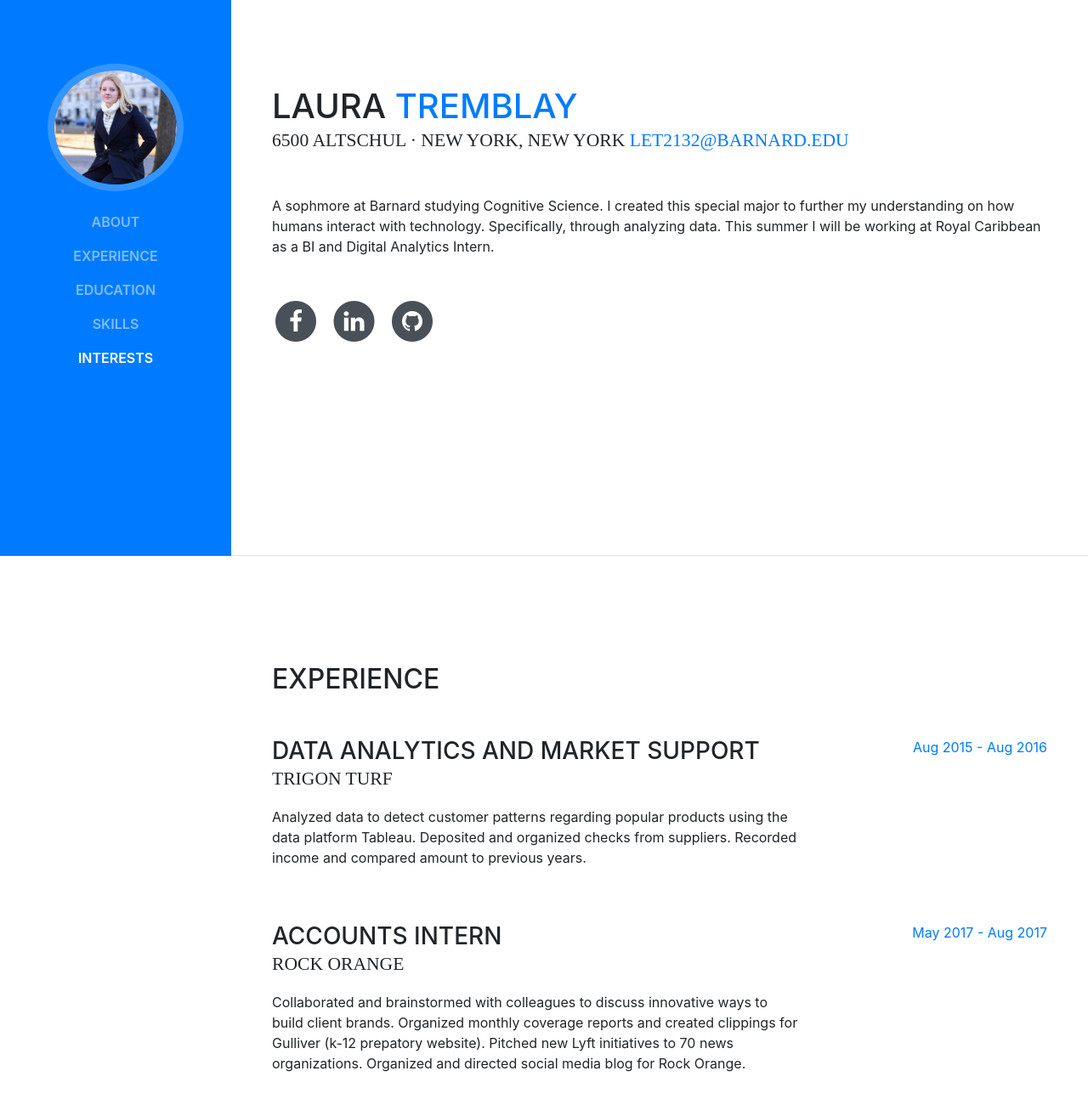
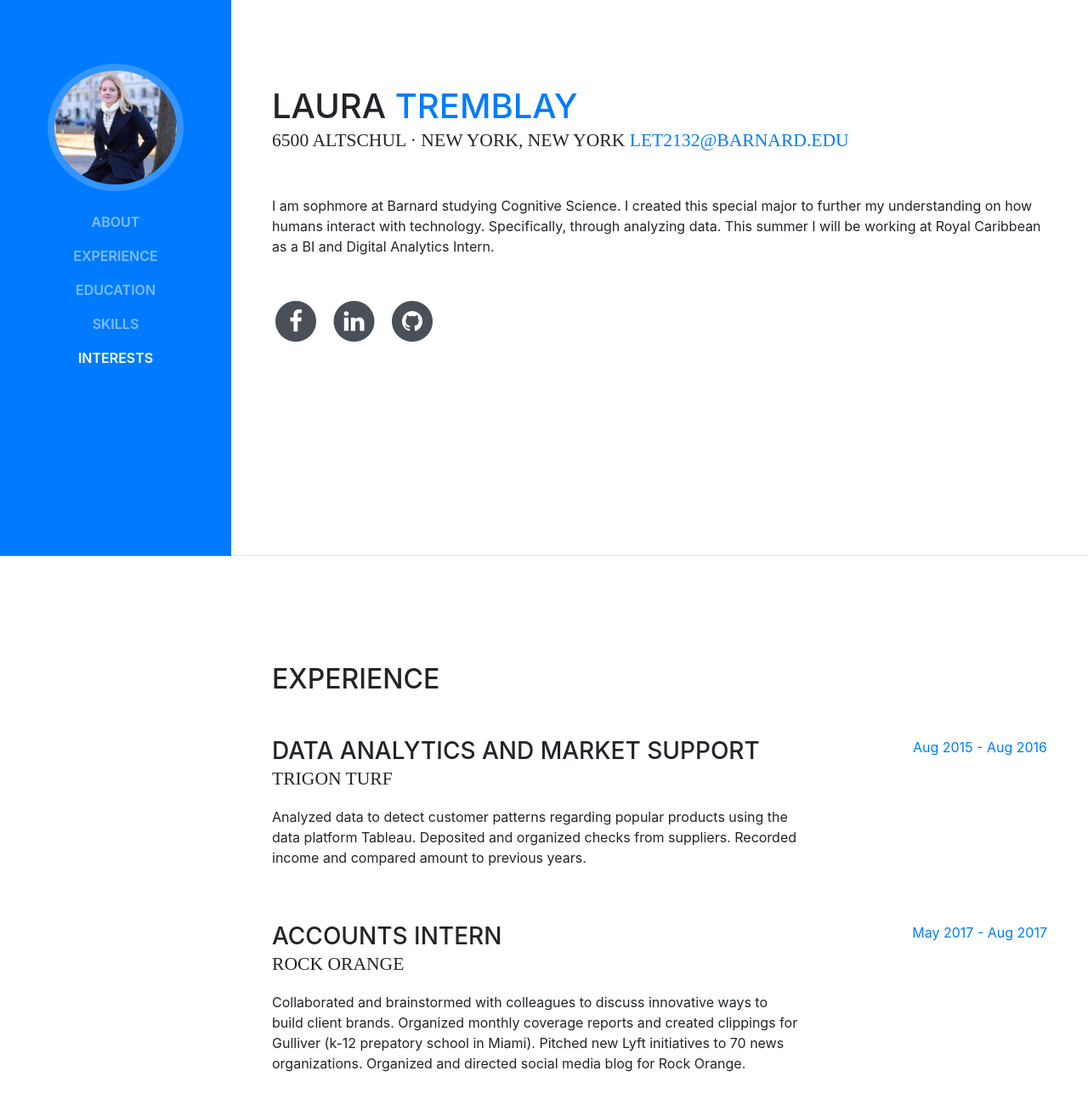
Before and after one commit to lauratremblay/lauratremblay.github.io, a website with bundled scripts: page index.html in a window 1280 px wide. Shown: the part 146-1446 px from the top of the page at 85% size. Built offline with nearby package versions, Linux system fonts and the light colour scheme; a web font is replaced by a local one.

Commit message:
some more edits

```diff
--- a/index.html
+++ b/index.html
@@ -68,7 +68,7 @@
           <div class="subheading mb-5">6500 Altschul · New York, New York
             <a href="mailto:name@email.com">let2132@barnard.edu</a>
           </div>
-          <p class="mb-5"> A sophmore at Barnard studying Cognitive Science. I created this special major to further my understanding on how humans interact with technology. Specifically, through analyzing data. This summer I will be working at Royal Caribbean as a BI and Digital Analytics Intern. </p>
+          <p class="mb-5"> I am sophmore at Barnard studying Cognitive Science. I created this special major to further my understanding on how humans interact with technology. Specifically, through analyzing data. This summer I will be working at Royal Caribbean as a BI and Digital Analytics Intern. </p>
           <ul class="list-inline list-social-icons mb-0">
             <li class="list-inline-item">
               <a href="https://www.facebook.com/laura.tremblay.98">
@@ -117,7 +117,7 @@
             <div class="resume-content mr-auto">
               <h3 class="mb-0">Accounts Intern</h3>
               <div class="subheading mb-3">Rock Orange</div>
-              <p>Collaborated and brainstormed with colleagues to discuss innovative ways to build client brands. Organized monthly coverage reports and created clippings for Gulliver (k-12 prepatory website). Pitched new Lyft initiatives to 70 news organizations. Organized and directed social media blog for Rock Orange.</p>
+              <p>Collaborated and brainstormed with colleagues to discuss innovative ways to build client brands. Organized monthly coverage reports and created clippings for Gulliver (k-12 prepatory school in Miami). Pitched new Lyft initiatives to 70 news organizations. Organized and directed social media blog for Rock Orange.</p>
             </div>
             <div class="resume-date text-md-right">
               <span class="text-primary">May 2017 - Aug 2017</span>
```
